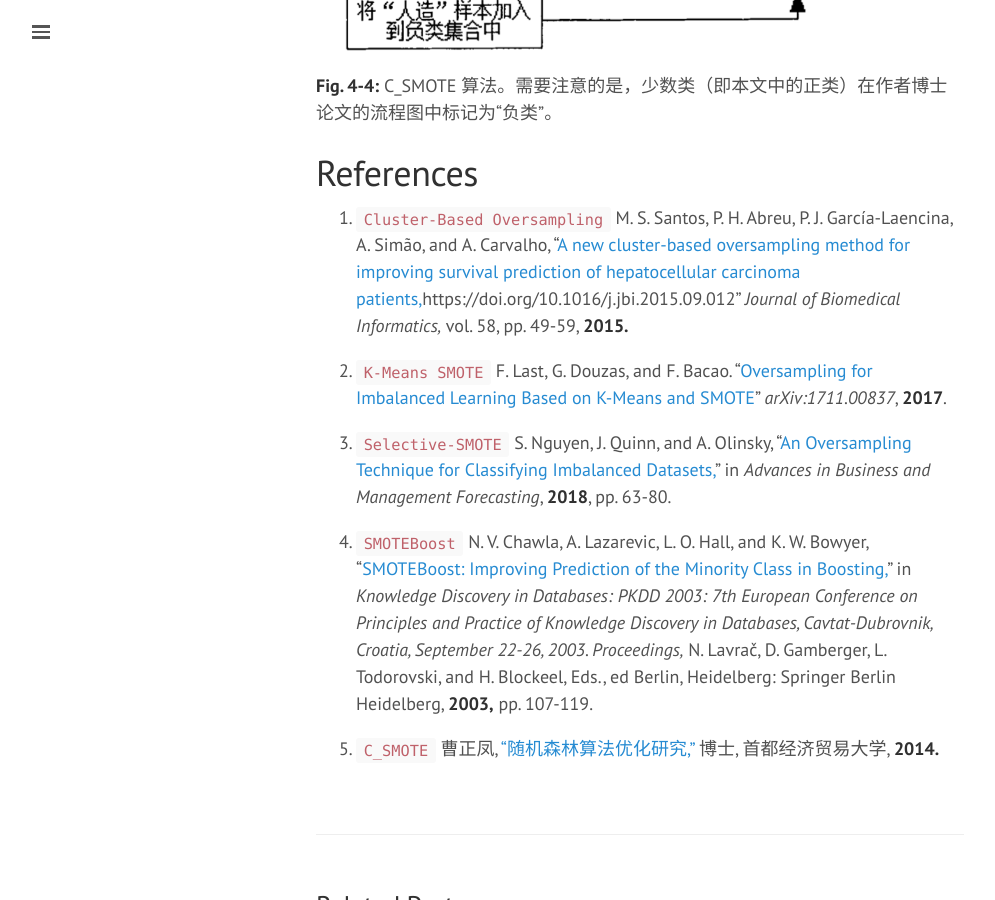
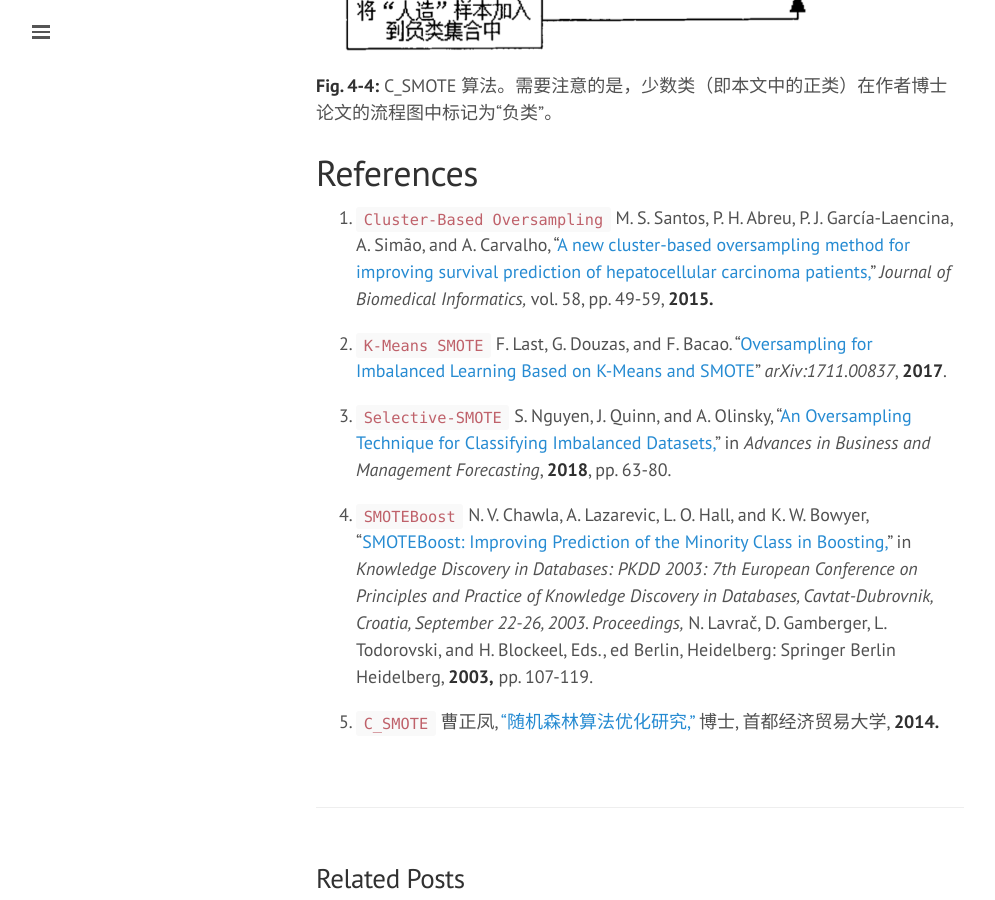
Before and after one commit to htaoyu1/htaoyu1.github.io, a Jekyll site: the page built from _posts/2017-11-26-Imbalance-Data-SMOTE-4.md, in a window 1280 px wide and 900 px high, scrolled down 7430 px. Shown: the whole window, without its empty margins (0-995 px from the left). Built offline with Jekyll 4.4.1, drawn with Linux system fonts in a browser that asks for light colours; some web fonts are replaced; formulas are drawn with MathJax 3; some of the changed lines change nothing that is shown; some of the changed text lies outside the part shown.

Commit message:
fix some typos

```diff
--- a/_posts/2017-11-26-Imbalance-Data-SMOTE-4.md
+++ b/_posts/2017-11-26-Imbalance-Data-SMOTE-4.md
@@ -23,7 +23,7 @@
 
 1. 使用 K-Means++ 算法，对整个训练集 $T$ 分为 $K$ 个聚类，记为 $C_1, C_2, \cdots, C_k$。
 
-2. 计算集簇 $i$ 之内所有样本之间的距离之和 $D_i = \sum_{x_A, x_B \in C_i} d(x_A, x_B)$
+2. 计算集簇 $i$ 内所有样本之间的距离之和 $D_i = \sum_{x_A, x_B \in C_i} d(x_A, x_B)$
 
 3. 计算所有集簇的簇间方差 $W_K = \sum_{i=1}^{K}\frac{D_i}{2N_i}$, 其中 $N_i = \vert C_i \vert$ 为第 $i$ 个集簇包含的样本个数。选取导致 $W_K$ 突降的 $K$ 值作为最优集簇个数。
 
@@ -191,7 +191,7 @@
 
 # References
 
-1. `Cluster-Based Oversampling` M. S. Santos, P. H. Abreu, P. J. García-Laencina, A. Simão, and A. Carvalho, "[A new cluster-based oversampling method for improving survival prediction of hepatocellular carcinoma patients,]()https://doi.org/10.1016/j.jbi.2015.09.012" *Journal of Biomedical Informatics,* vol. 58, pp. 49-59, **2015.**
+1. `Cluster-Based Oversampling` M. S. Santos, P. H. Abreu, P. J. García-Laencina, A. Simão, and A. Carvalho, "[A new cluster-based oversampling method for improving survival prediction of hepatocellular carcinoma patients,](https://doi.org/10.1016/j.jbi.2015.09.012)" *Journal of Biomedical Informatics,* vol. 58, pp. 49-59, **2015.**
 
 2. `K-Means SMOTE` F. Last, G. Douzas, and F. Bacao. "[Oversampling for Imbalanced Learning Based on K-Means and SMOTE](http://adsabs.harvard.edu/abs/2017arXiv171100837L)" 	*arXiv:1711.00837*, **2017**.
 
```
